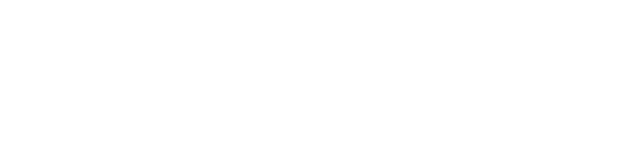
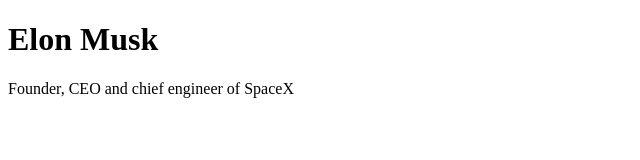
Before and after one commit to husamnadeesh/tribute-page, a plain HTML site: page index.html in a window 1280 px wide. Shown: the whole page, without its empty margins (0-640 px from the left). Drawn offline with Linux system fonts and the light colour scheme.

Commit message:
add heading

```diff
--- a/index.html
+++ b/index.html
@@ -9,7 +9,10 @@
   <body>
     <script src="https://cdn.freecodecamp.org/testable-projects-fcc/v1/bundle.js"></script>
     <main id="main">
-
+      <div id="heading" class="center">
+        <h1 id="title" class="center">Elon Musk</h1>
+        <p id="subtitle">Founder, CEO and chief engineer of SpaceX</p>
+      </div>
     </main>
     <script  src="js/index.js"></script>
   </body>
```
